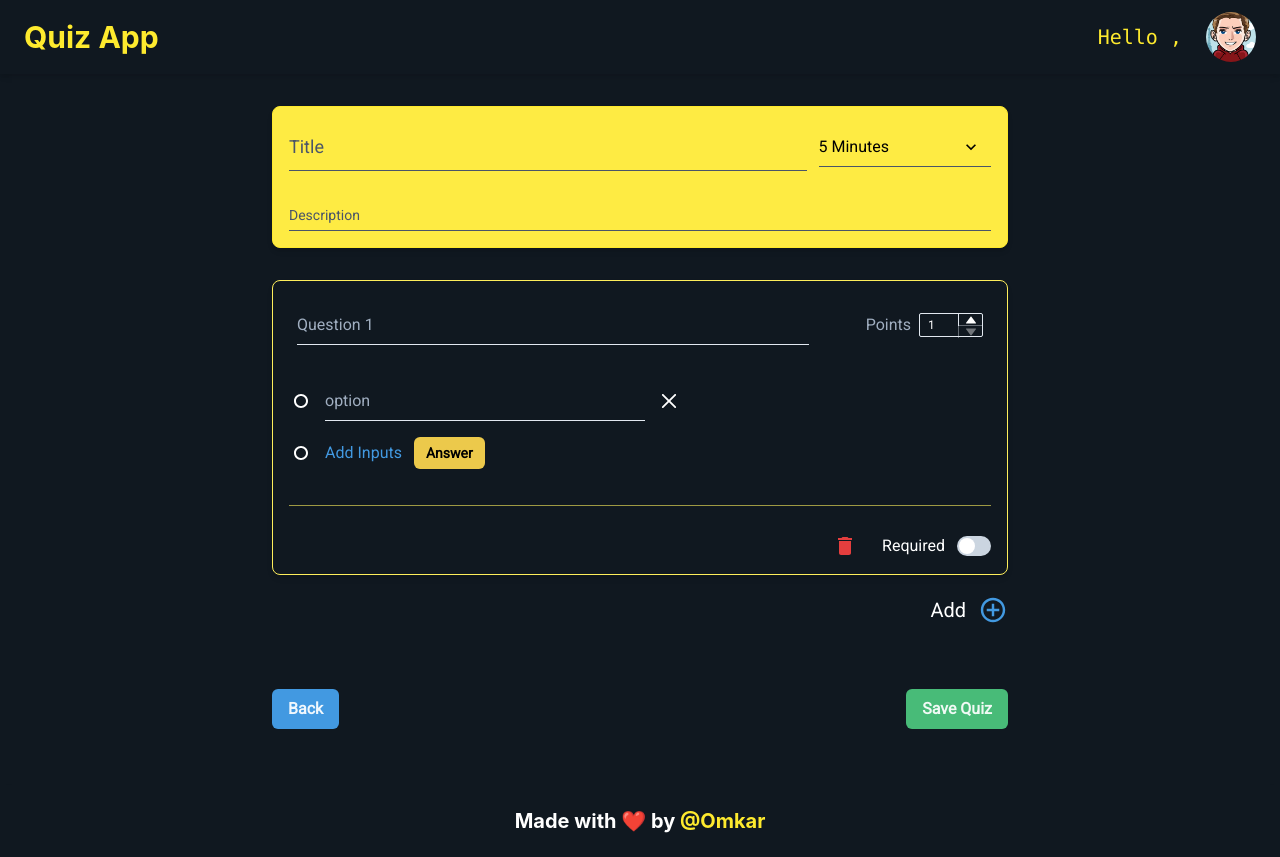
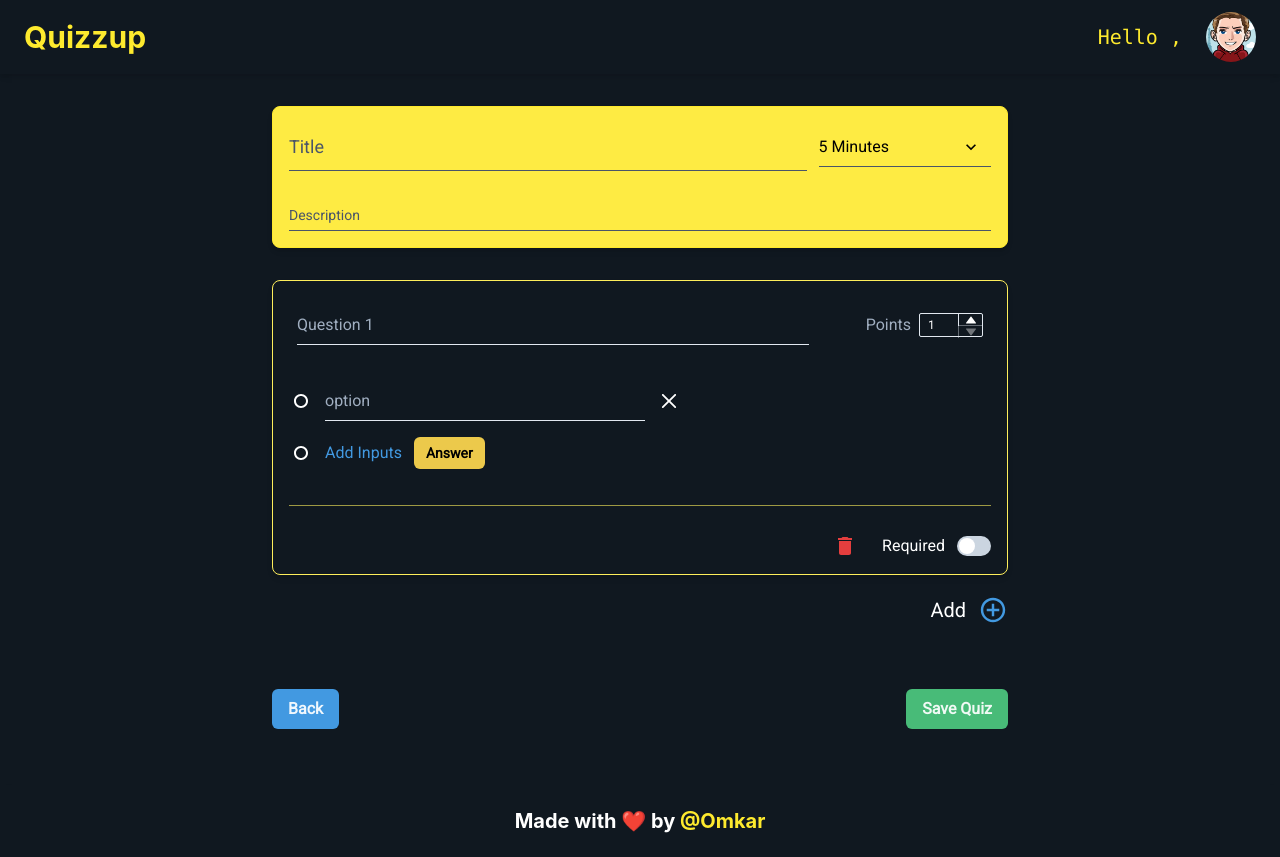
Before and after one commit to Omkar-Jawalkar/Quiz-app, a Next.js app: page /createquiz/quiz in a window 1280 px wide. Built offline with nearby package versions, Linux system fonts and the light colour scheme.

Commit message:
New Name added

```diff
--- a/src/components/common/Navbar.js
+++ b/src/components/common/Navbar.js
@@ -56,7 +56,7 @@ const Navbar = () => {
             router.push("/");
           }}
         >
-          Quiz App
+          Quizzup
         </Heading>
         <Flex justifyContent={"center"} alignItems={"center"} gap={6}>
           <Text
```
